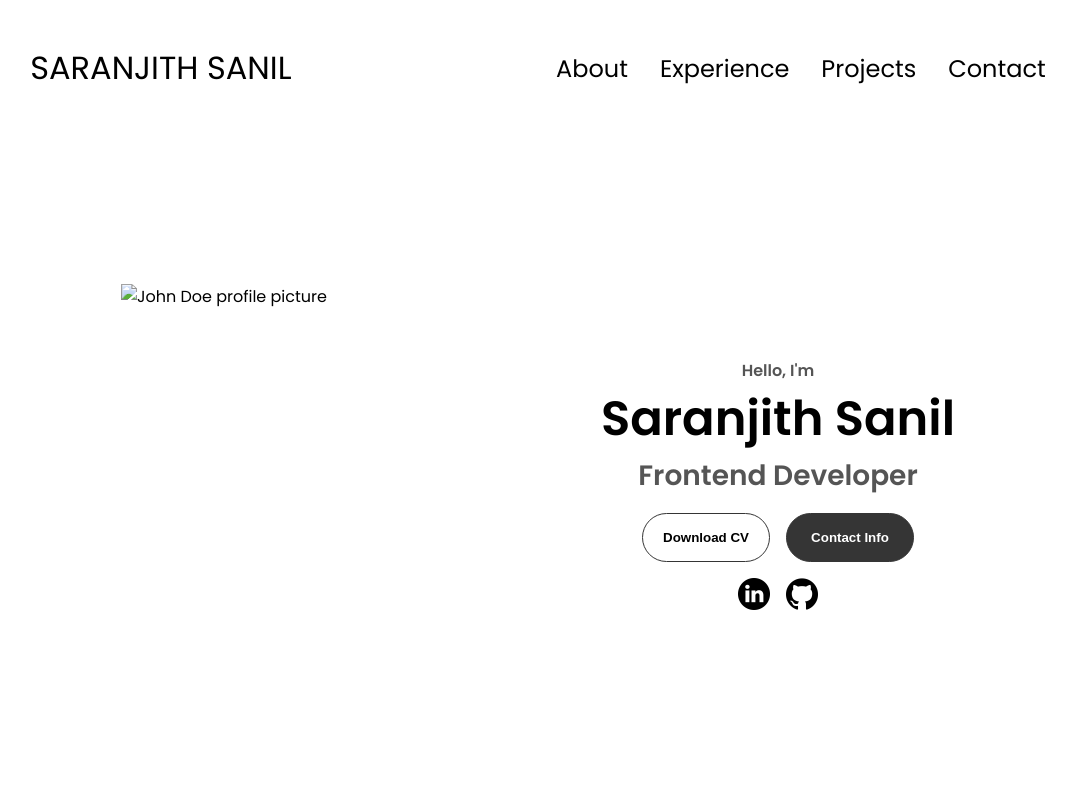
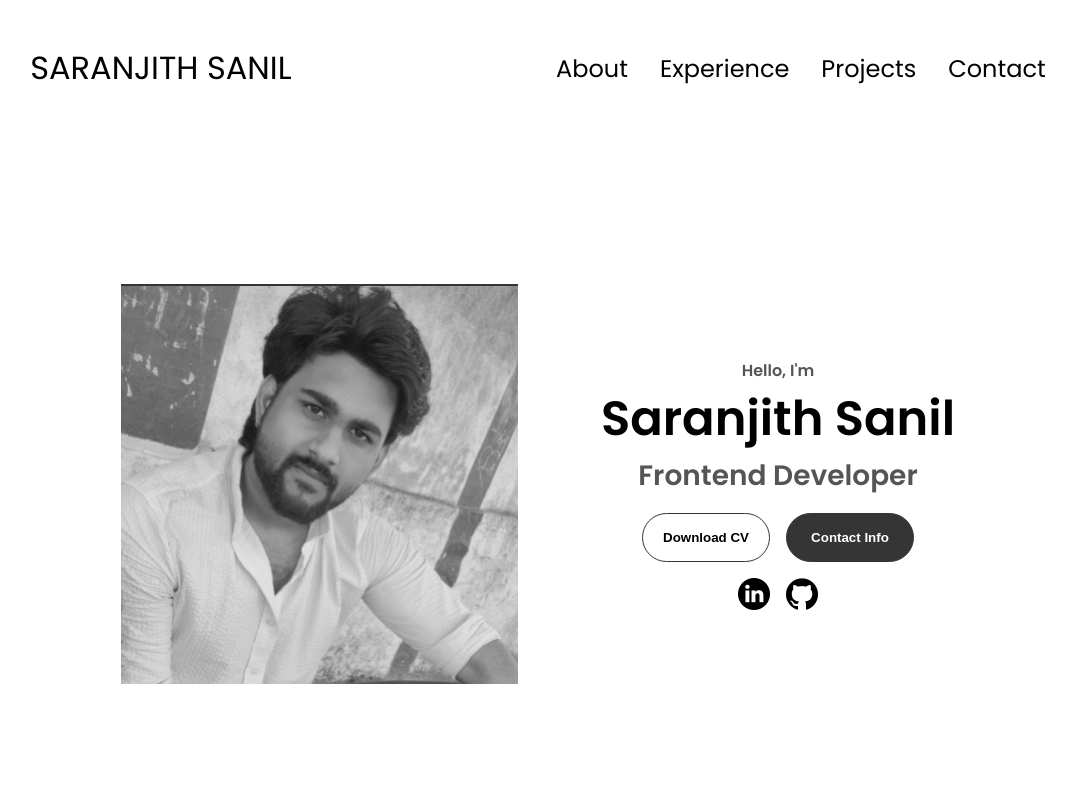
Before and after one commit to SARANJITH01/portfolio-using-html-css-javascript, a plain HTML site: page index.html in a window 1280 px wide. Shown: the top 800 px of the page, without its empty margins (102-1178 px from the left). Drawn offline with Linux system fonts and the light colour scheme.

Commit message:
Update index.html

```diff
--- a/index.html
+++ b/index.html
@@ -38,7 +38,7 @@
 
         <section id="profile">
             <div class="section__pic-container">
-              <img src="./assets/profile1.jpg" alt="John Doe profile picture" />
+              <img src="./assets/profile1.png" alt="saranjith profile picture" />
             </div>
             <div class="section__text">
               <p class="section__text__p1">Hello, I'm</p>
```
